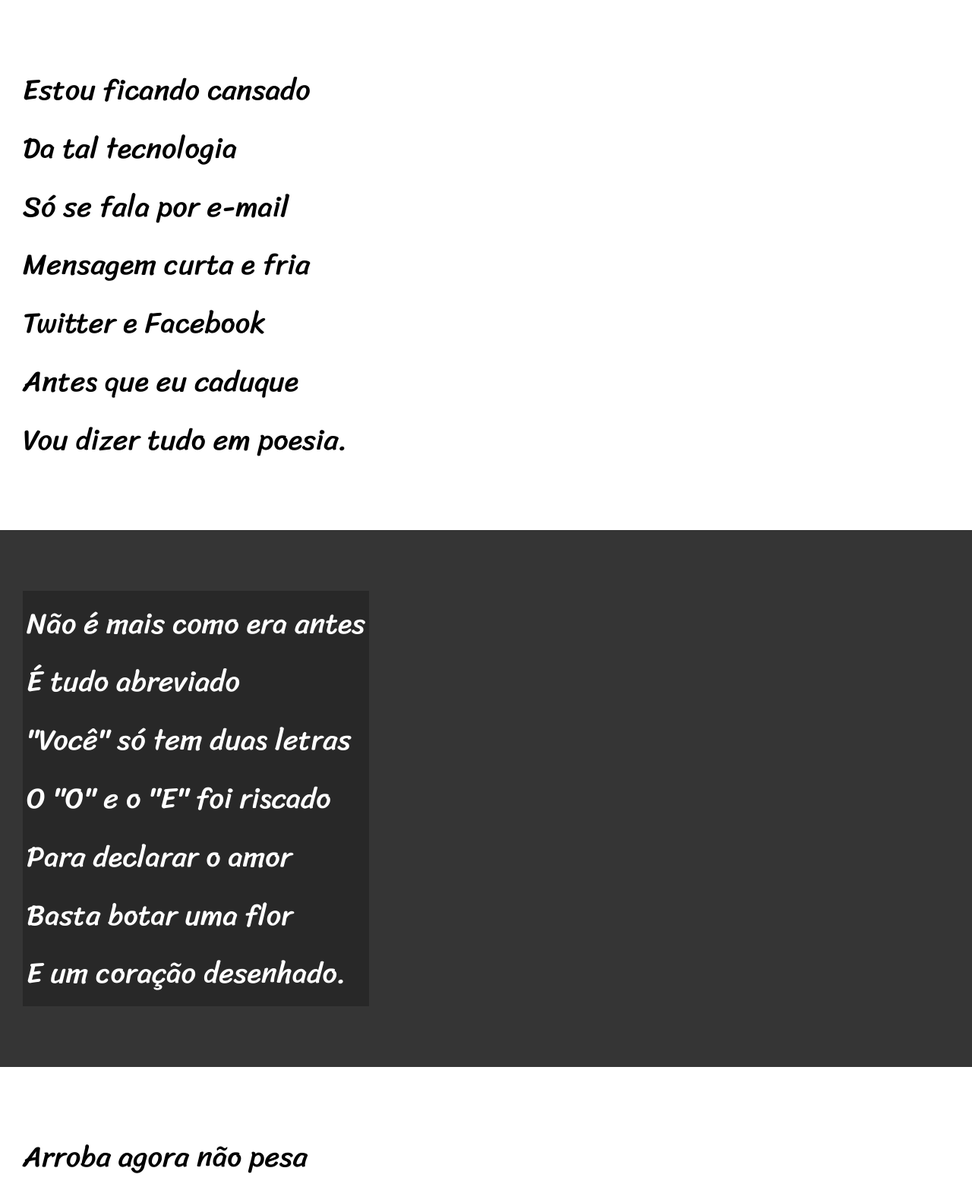
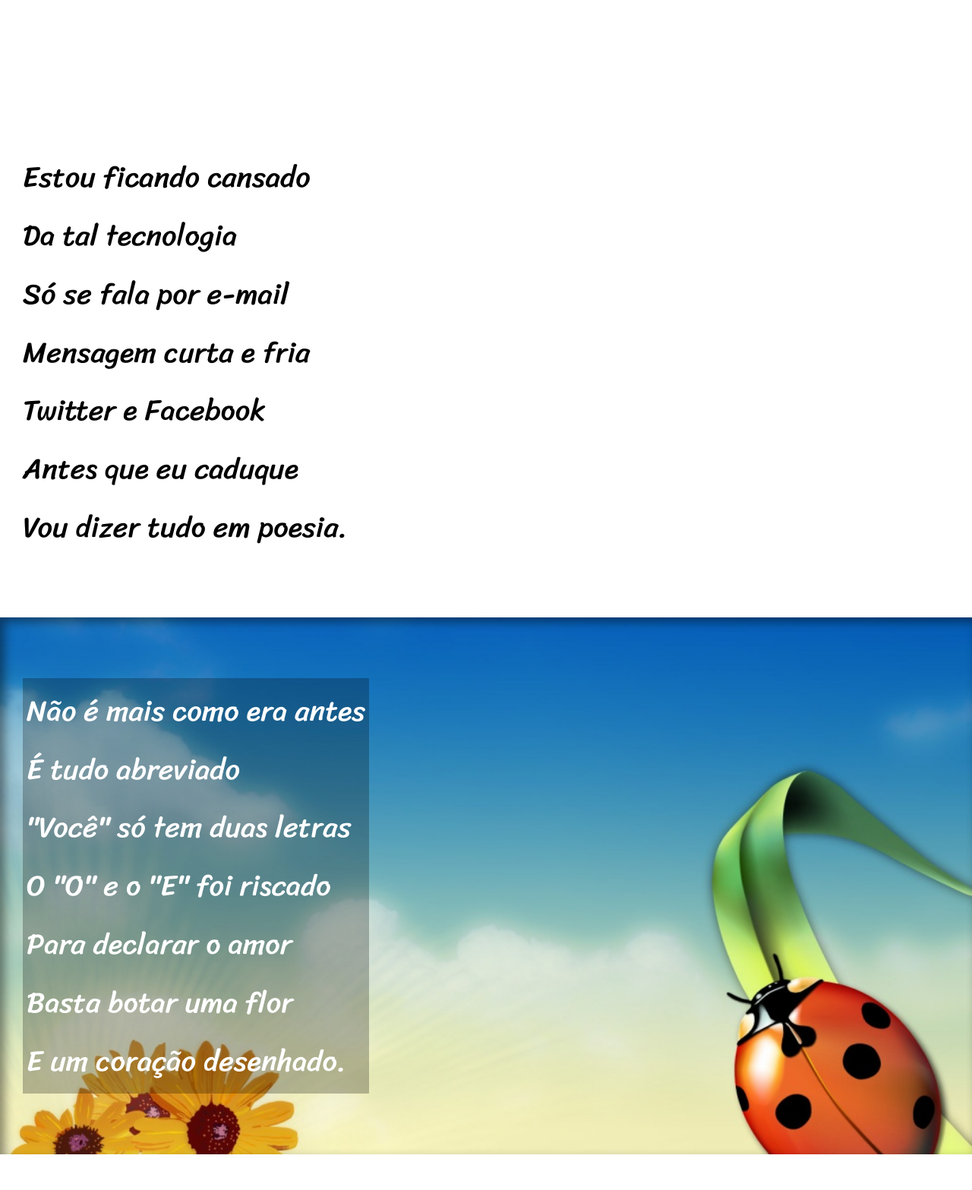
Before and after one commit to encode75/html-dev, a PHP site: page / in a window 1280 px wide. Shown: the part 215-1782 px from the top of the page at 76% size. Run offline with PHP 8.4, Linux system fonts and the light colour scheme.

Commit message:
Paralax final

```diff
--- a/paralax/estilo/style.css
+++ b/paralax/estilo/style.css
@@ -61,6 +61,10 @@ section {
     font-size: 3vw;
 }
 
+section > p {
+    padding-top: 3em;
+}
+
 section.normal {
     background-color: white;
     color: black;
@@ -69,6 +73,9 @@ section.normal {
 section.imagem {
     background-color: rgb(53, 53, 53);
     color: white;
+    box-shadow: inset 6px 6px 13px 0px rgba(0, 0, 0, 0.448);
+    background-size: cover;
+    background-attachment: fixed;
 }
 
 section.imagem > p {
@@ -77,6 +84,18 @@ section.imagem > p {
     background-color: rgba(0, 0, 0, 0.255);
 }
 
+section#img01 {
+    background-image: url("../imagens/Joaninha11.jpg");
+    background-position: right center;
+
+}
+
+section#img02 {
+    background-image: url("../imagens/cartas-escritas-a-mao.png");
+    background-position: right center;
+
+}
+
 footer {
     background-color: black;
     color: white;
--- a/paralax/index.html
+++ b/paralax/index.html
@@ -25,7 +25,7 @@
             </p>
         </section>
 
-        <section class="imagem">
+        <section class="imagem" id="img01">
             <p>
                 Não é mais como era antes <br>
                 É tudo abreviado <br>
@@ -59,7 +59,7 @@
             </p>
         </section>
 
-        <section class="imagem">
+        <section class="imagem" id="img02">
             <p>
                 Tenho saudade das cartas <br>
                 Escritas com a própria mão <br>
```
Also changed, not shown: paralax/imagens/Joaninha11.jpg (added), paralax/imagens/cartas-escritas-a-mao.png (added), paralax/imagens/handwritten-letter.jpg (added).
